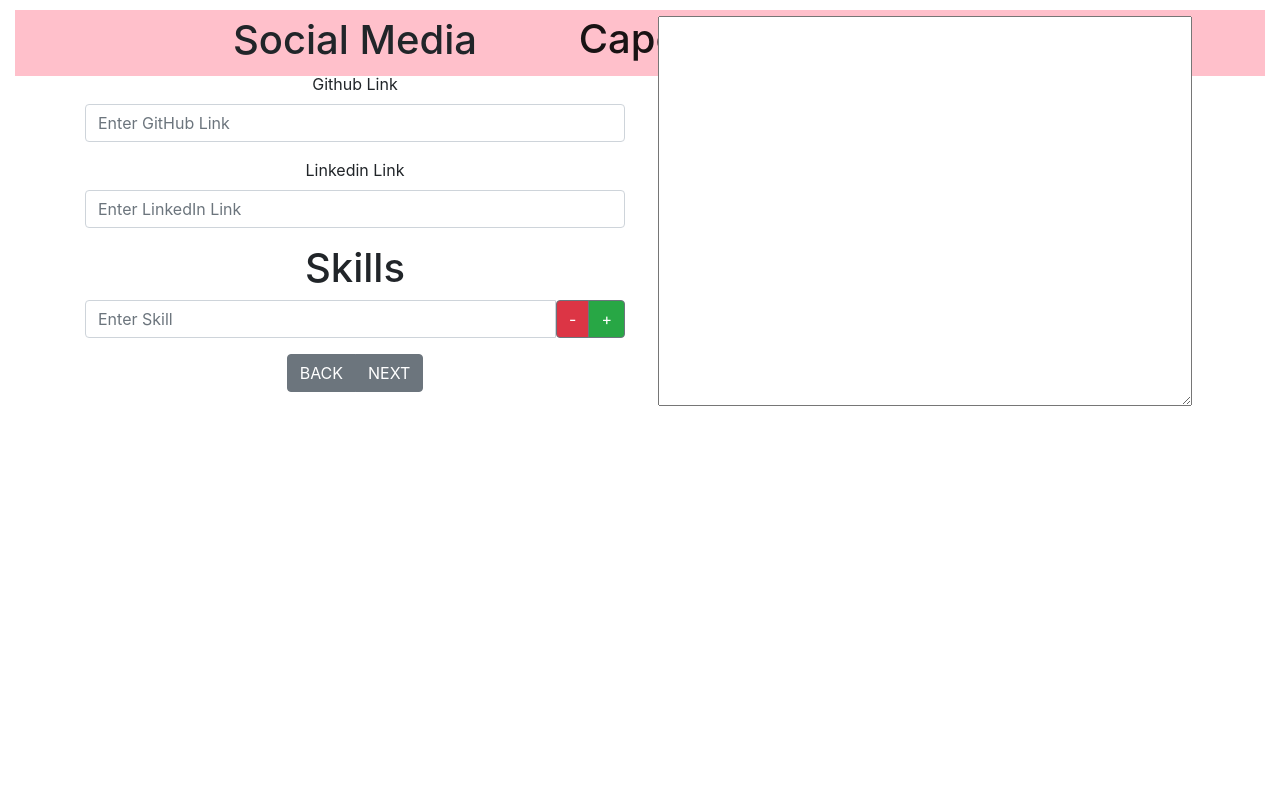
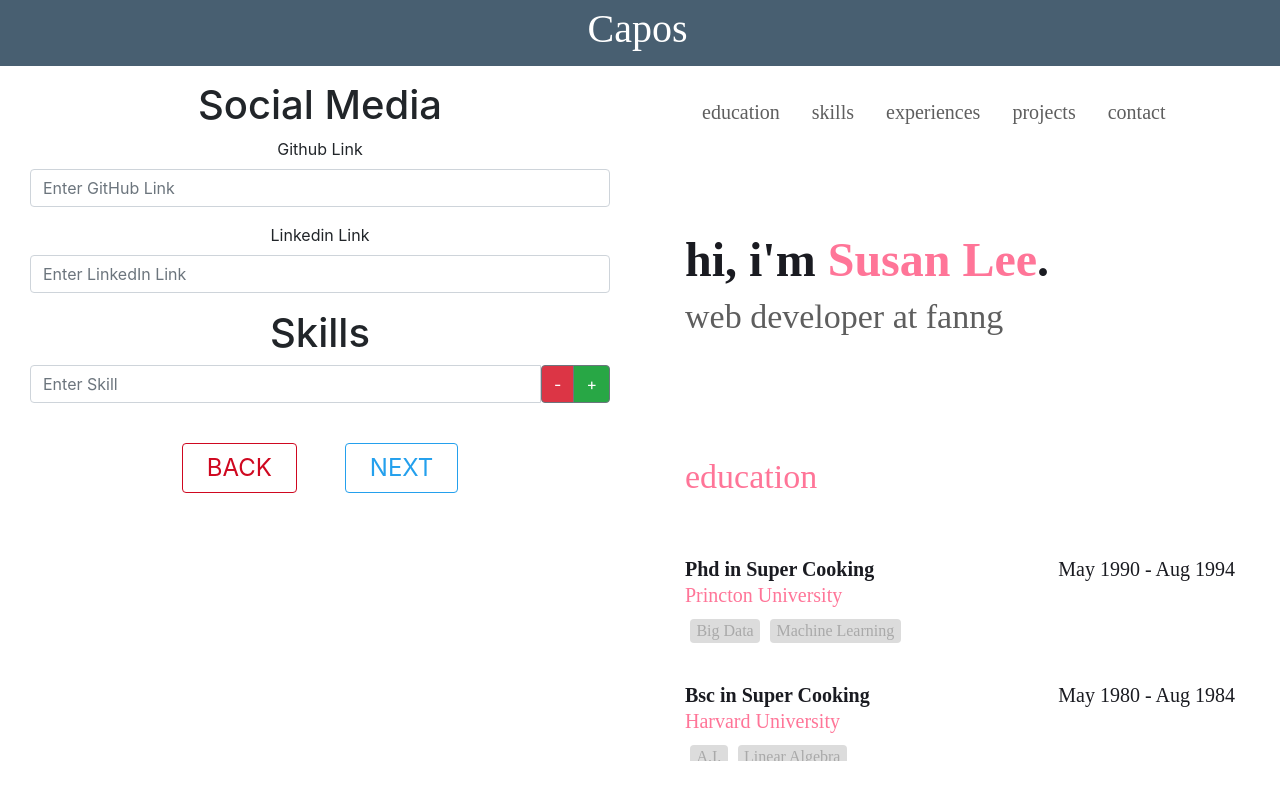
Before and after one commit to abimsedhain/portfolio_designer, a React (Create React App) app: page /form in a window 1280 px wide. Both pictures are taken after typing "Sample", "name@example.com", "Sample" into the empty fields and a click on the button "Continue". Built offline with nearby package versions, Linux system fonts and the light colour scheme.

Commit message:
Abim redesignform (#22)
* test

* adds navbar and buttons to user detail form

* fix(homepage): removed extra space on right

Co-authored-by: Ashim Sedhain <asimsedhain33@gmail.com>
Co-authored-by: Ashim Sedhain <38435962+asimsedhain@users.noreply.github.com>

```diff
--- a/src/components/Instruction.js
+++ b/src/components/Instruction.js
@@ -13,12 +13,8 @@ function Instruction() {
 	const StyledContainer = styled.div`
 	background-color: ${props=> props.theme.Primary}
 	`
-
-
-
 	return (
 		<StyledContainer>
-
 			<Container fluid className="py-5" id="instruction">
 				<Row className="">
 					<Col>
@@ -83,7 +79,7 @@ function Instruction() {
 					<Col>
 						<Link to='/form'>
 							<Button Secondary >Login&nbsp;
-                <span>/ Signup &#8594;  </span>
+             					   <span>/ Signup &#8594;  </span>
 							</Button>
 						</Link>
 					</Col>
--- a/src/components/LogoBar.js
+++ b/src/components/LogoBar.js
@@ -1,28 +1,15 @@
 import React from 'react';
-import {
-	Navbar,
-	NavbarBrand,
-	Container
-} from 'reactstrap';
+import {Logobar} from './styled/StyledComponents';
 
 function AppNavbar() {
-const navStyle = {
-	position: 'absolute',
-	left: '50%',
-	transform: 'translateX(-50%)',
-	top:'10px',
-	width:'100%',
-	background:'pink'
-}
+
 	return (
-		<Container fluid>
-			<Navbar light expand="md">
-				<NavbarBrand href="/" style={navStyle}>
-					<h1>Capos</h1>
-				</NavbarBrand>
+		<>
+		<Logobar Primary fluid={true}>
+			<h1>Capos</h1>
+		</Logobar>
 
-			</Navbar>
-		</Container>
+		</>
 
 	)
 }
--- a/src/components/form/Education.js
+++ b/src/components/form/Education.js
@@ -2,6 +2,7 @@ import React from 'react'
 import { Formik, Form, Field, ErrorMessage, FieldArray} from 'formik';
 import {Label, Input, FormGroup, Button, ButtonGroup} from "reactstrap"
 import * as yup from 'yup';
+import {NextButton, BackButton} from '../styled/StyledComponents';
 
 const validationSchema = yup.object({
 	// eduTitle:yup.string().required('Title is required'),
@@ -71,8 +72,10 @@ const Education = ({ formData, setFormData, nextStep, prevStep }) => {
 					}>
 					</FieldArray>
 					<ButtonGroup>
-						<Button onClick={prevStep}>BACK</Button>
-						<Button type="submit">NEXT</Button>
+						{/* <Button onClick={prevStep}>BACK</Button> */}
+						<BackButton onClick={prevStep}> BACK </BackButton>
+						{/* <Button type="submit">NEXT</Button> */}
+						<NextButton type="submit">NEXT</NextButton>
 					</ButtonGroup>
 				</Form>
 
--- a/src/components/form/Experience.js
+++ b/src/components/form/Experience.js
@@ -2,6 +2,7 @@ import React from 'react'
 import { Formik, Form, Field, ErrorMessage, FieldArray } from 'formik';
 import { Label, Input, FormGroup, Button, ButtonGroup, InputGroup } from "reactstrap"
 import * as yup from 'yup';
+import {NextButton, BackButton} from '../styled/StyledComponents';
 
 const validationSchema = yup.object({
 	// exp1Title:yup.string().required('Title is required'),
@@ -109,8 +110,10 @@ const Experience = ({ formData, setFormData, nextStep, prevStep }) => {
 					}>
 					</FieldArray>
 					<ButtonGroup>
-						<Button onClick={prevStep}>BACK</Button>
-						<Button type="submit">NEXT</Button>
+						{/* <Button onClick={prevStep}>BACK</Button> */}
+						<BackButton onClick={prevStep}> BACK </BackButton>
+						{/* <Button type="submit">NEXT</Button> */}
+						<NextButton type="submit">NEXT</NextButton>
 					</ButtonGroup>
 				</Form>
 
--- a/src/components/form/PersonalInfo.js
+++ b/src/components/form/PersonalInfo.js
@@ -2,7 +2,7 @@ import React from 'react'
 import { Formik, Form, Field, ErrorMessage } from 'formik';
 import * as yup from 'yup';
 import { Input, FormGroup } from "reactstrap"
-import {Button} from '../styled/StyledComponents';
+import {NextButton} from '../styled/StyledComponents';
 
 
 const validationSchema = yup.object({
@@ -46,9 +46,8 @@ const PersonalInfo = ({ formData, setFormData, nextStep }) => {
 				<FormGroup>
 					<input type="input" class="form__field" placeholder="Enter Full Name" name="name" id='name' />
 				</FormGroup> */}
-				<Button Secondary type='submit'> Continue </Button>
+				<NextButton type='submit'> Continue </NextButton>
 			</Form>
-
 		</Formik>
 
 
--- a/src/components/form/Projects.js
+++ b/src/components/form/Projects.js
@@ -2,6 +2,7 @@ import React from 'react'
 import { Formik, Form, Field, ErrorMessage, FieldArray } from 'formik';
 import * as yup from 'yup';
 import { ButtonGroup, Button, Label, Input, FormGroup, InputGroup } from 'reactstrap';
+import {NextButton, BackButton} from '../styled/StyledComponents';
 
 const validationSchema = yup.object({
 	// pro1Title:yup.string().required('Title is required'),
@@ -111,8 +112,10 @@ const Projects = ({ formData, setFormData, nextStep, prevStep }) => {
 					}>
 					</FieldArray>
 					<ButtonGroup>
-						<Button onClick={prevStep}>BACK</Button>
-						<Button type="submit">NEXT</Button>
+						{/* <Button onClick={prevStep}>BACK</Button> */}
+						<BackButton onClick={prevStep}> BACK </BackButton>
+						{/* <Button type="submit">NEXT</Button> */}
+						<NextButton type="submit">NEXT</NextButton>
 					</ButtonGroup>
 				</Form>
 
--- a/src/components/form/Review.js
+++ b/src/components/form/Review.js
@@ -1,7 +1,8 @@
 import React from 'react'
-import { Container, Col, Table } from 'reactstrap';
+import { Container, Col, Table, ButtonGroup} from 'reactstrap';
 import { Formik, Form } from 'formik';
 import { useHistory } from 'react-router-dom';
+import {NextButton, BackButton} from '../styled/StyledComponents';
 
 
 const Review = ({ formData, setFormData, nextStep, prevStep }) => {
@@ -126,14 +127,21 @@ const Review = ({ formData, setFormData, nextStep, prevStep }) => {
 
 
 				<Form>
-					<Col>
+					{/* <Col>
 						<div style={{ marginTop: '-50px' }}>
 							<button type='submit'>NEXT</button>
 						</div>
 						<div style={{ marginTop: '-30px', marginLeft: '150px' }}>
 							<button onClick={prevStep}> BACK</button>
 						</div>
-					</Col>
+					</Col> */}
+
+					<ButtonGroup>
+						{/* <Button onClick={prevStep}>BACK</Button> */}
+						<BackButton onClick={prevStep}> BACK </BackButton>
+						{/* <Button type="submit">NEXT</Button> */}
+						<NextButton type="submit">NEXT</NextButton>
+					</ButtonGroup>
 				</Form>
 
 			</Container>
--- a/src/components/form/SocialMedia.js
+++ b/src/components/form/SocialMedia.js
@@ -2,6 +2,7 @@ import React from 'react'
 import { Formik, Form, Field, ErrorMessage, FieldArray } from 'formik';
 import * as yup from 'yup';
 import { FormGroup, Label, Input, Button, ButtonGroup, InputGroup } from 'reactstrap';
+import {NextButton, BackButton} from '../styled/StyledComponents';
 
 const validationSchema = yup.object({
 	// github:yup.string().required('Github Link is required'),
@@ -72,8 +73,10 @@ const SocialMedia = ({ formData, setFormData, nextStep, prevStep }) => {
 
 						</FieldArray>
 					<ButtonGroup>
-						<Button onClick={prevStep}>BACK</Button>
-						<Button type="submit">NEXT</Button>
+						{/* <Button onClick={prevStep}>BACK</Button> */}
+						<BackButton onClick={prevStep}> BACK </BackButton>
+						{/* <Button type="submit">NEXT</Button> */}
+						<NextButton type="submit">NEXT</NextButton>
 					</ButtonGroup>
 
 
--- a/src/components/form/UserDetails.js
+++ b/src/components/form/UserDetails.js
@@ -1,4 +1,4 @@
-import React, {useState, useRef} from 'react';
+import React, { useState, useRef } from 'react';
 import { Container, Row, Col } from "reactstrap";
 import { Route, useHistory } from 'react-router-dom';
 import PersonalInfo from './PersonalInfo';
@@ -9,6 +9,10 @@ import Experience from './Experience';
 import Education from './Education';
 import Submit from './Submit';
 import LogoBar from '../LogoBar';
+import Template from '../templates/Template';
+
+import { FormContainer } from '../styled/StyledComponents';
+
 
 function UserDetails({ match }) {
 	const history = useHistory()
@@ -50,21 +54,27 @@ function UserDetails({ match }) {
 
 	return (
 		<>
-		<LogoBar/>
-		<Container >
+			<LogoBar />
+			<FormContainer fluid={true}>
 				<Row>
 					<Col className="mx-auto col-12 col-sm-8 col-md-6">
-					<Route path={`${match.path}/:formId?`} render={(props)=>{
+						<FormContainer style={{ height: '85vh', overflow: 'scroll' }}>
+						<Route path={`${match.path}/:formId?`} render={(props) => {
 								const matchInner = props.match
 								const id = parseInt(matchInner.params.formId) || 0
-						return React.createElement(FormComponents.current[id], {formData, setFormData, nextStep:()=>history.push(`${match.url}/${id+1}`), prevStep:()=>history.goBack() })}}/>
+								return React.createElement(FormComponents.current[id], { formData, setFormData, nextStep: () => history.push(`${match.url}/${id + 1}`), prevStep: () => history.goBack() })
+							}} />
+						</FormContainer>
 					</Col>
 
 					<Col className="mx-auto col-12 col-sm-8 col-md-6">
-				<textarea rows='16' cols='50'></textarea>
+							<FormContainer style={{ height: '85vh', overflow: 'scroll' }}>
+							<Template />
+							</FormContainer>
 					</Col>
 				</Row>
-		</Container>
+			</FormContainer>
+
 		</>
 	)
 }
--- a/src/components/styled/StyledComponents.js
+++ b/src/components/styled/StyledComponents.js
@@ -1,4 +1,5 @@
 import styled from "styled-components";
+import { Container } from "reactstrap";
 
 const Header = styled.h1`
 	font-family: ${props => props.theme.Header};
@@ -56,4 +57,47 @@ const NavbarButton = styled(Button)`
 	 }
 `
 
-export { Header, Logo, Subheader, Description, Button, NavbarButton }
+
+const NextButton = styled(Button)`
+	border: 1px solid;
+	border-color: ${props => props.theme.NextButton};
+	background-color: ${props => props.theme.White};
+	color: ${props => props.theme.NextButton};
+	border-radius: 4px;
+
+	&:hover{
+		background-color:${props => props.theme.NextButton};
+		color: ${props => props.theme.White};
+
+`
+const BackButton = styled(Button)`
+	border: 1px solid;
+	border-color: ${props => props.theme.BackButton};
+	background-color: ${props => props.theme.White};
+	color:  ${props => props.theme.BackButton};
+	border-radius: 4px;
+
+	&:hover{
+		background-color: ${props => props.theme.BackButton};
+		color: ${props => props.theme.White};
+}
+`
+const Logobar = styled(Container)`
+	background-color: ${props => props.theme.Primary};
+	color:white;
+	padding:5px;
+	padding-left: 0px;
+	left:50%;
+	transform: 'translateX(-50%)',
+	top:'10px';
+	width:'100%';
+	margin-bottom: 15px;
+	font-family:${props => props.theme.Header};
+`
+const FormContainer = styled(Container)`
+	display: block;
+	height: 100%;
+	overflow: hidden;
+`
+
+export { Header, Logo, Subheader, Description, Button, NavbarButton, Logobar, FormContainer, NextButton, BackButton}
--- a/src/components/styled/Theme.js
+++ b/src/components/styled/Theme.js
@@ -15,7 +15,10 @@ const Theme={
 	Special: "#4549b1",
 	LargeButtonSize: "2rem",
 	ButtonSize: "1.5rem",
-	SmallButtonSize: "1rem"
+	SmallButtonSize: "1rem",
+
+	NextButton: "#24a0ed",
+	BackButton: "#CF0820"
 }
 
 export default Theme
```
Also changed, not shown: src/index.css (line endings or trailing spaces). Lines whose indentation alone changed are shown as unchanged.
